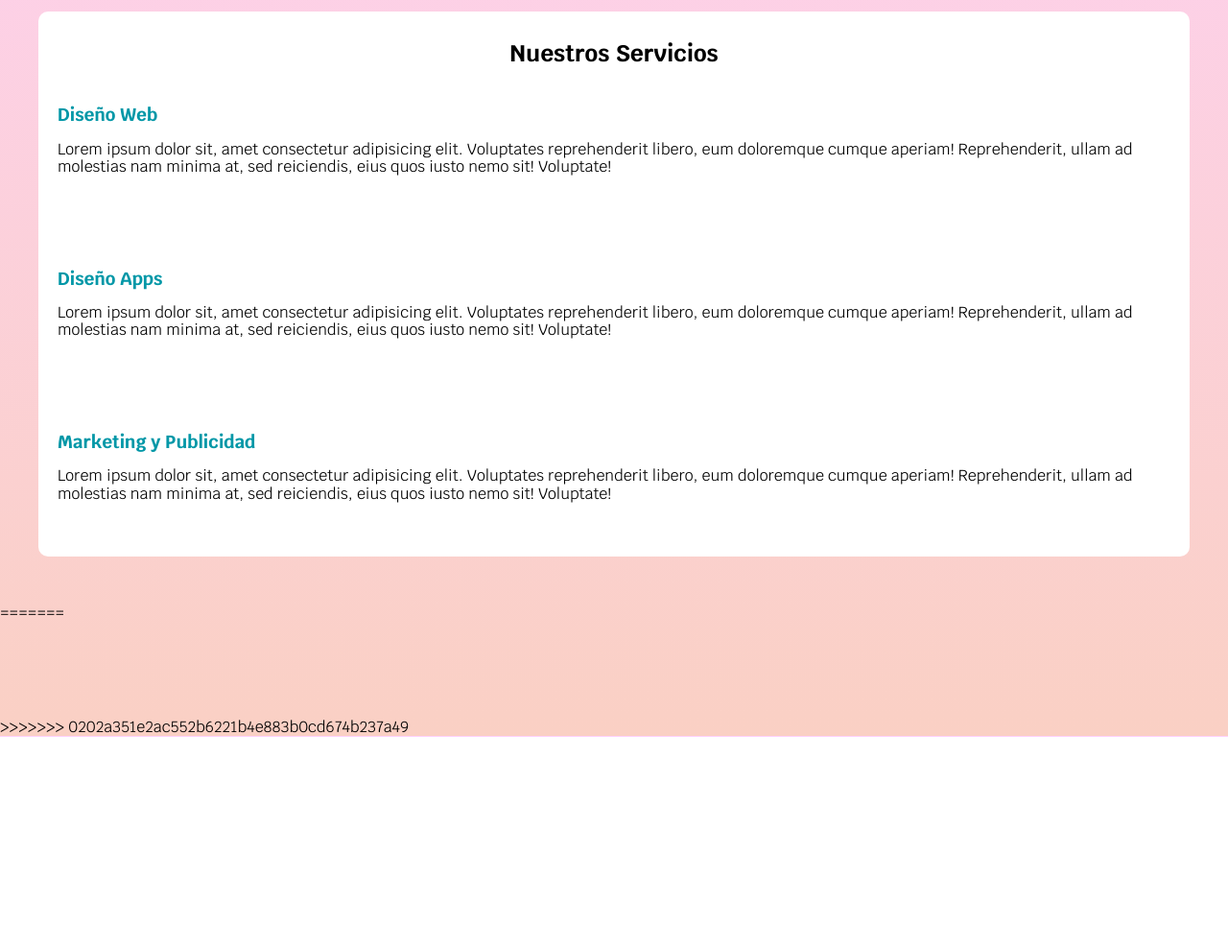
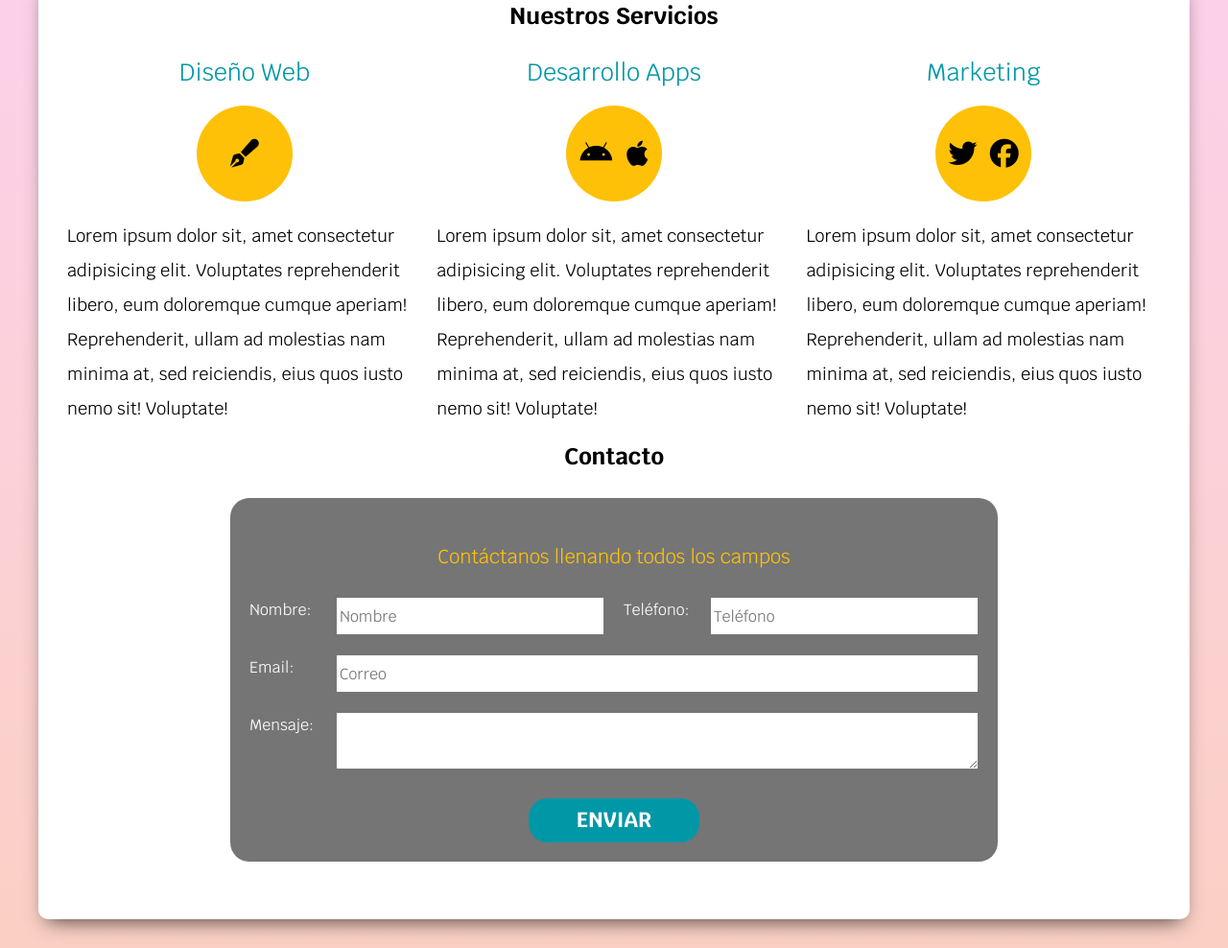
Before and after one commit to IGNACIOFC/Freelancer, a plain HTML site: page index.html in a window 1280 px wide. Shown: the part 572-1560 px from the top of the page at 96% size. Before the commit the page ends 1340 px from the top, so only its background shows below. Drawn offline with Linux system fonts and the light colour scheme.

Commit message:
Website finished

```diff
--- a/css/style.css
+++ b/css/style.css
@@ -2,6 +2,7 @@
     --primario: #ffc107;
     --secundario: #0097a7;
     --oscuro: #212121;
+    --gris: #757575;
 }
 
 html {
@@ -29,8 +30,20 @@ h3 {
     margin: 0;
 }
 
+h2,
+h3 {
+    text-align: center;
+}
+
 h3 {
     color: var(--secundario);
+    font-weight: 300;
+    font-size: 2.5rem;
+}
+
+p {
+    font-size: 1.8rem;
+    line-height: 2;
 }
 
 
@@ -118,31 +131,115 @@ h3 {
     font-weight: 700;
     font-size: 2.2rem;
     border-radius: 2rem;
+    border: none;
+}
+
+.boton:hover {
+    cursor: pointer;
 }
 
 
 /** Nuestros Servicios **/
 
-.servicios {
+.contenedor {
+    max-width: 1200px;
+    margin: 0 auto;
     background-color: white;
-    display: flex;
-    flex-direction: column;
-    align-items: center;
-    max-width: 1200px;
-    margin: 5rem auto;
+    padding: 3rem;
     border-radius: 1rem;
+    -webkit-box-shadow: 0px 10px 21px -9px rgba(0, 0, 0, 0.75);
+    -moz-box-shadow: 0px 10px 21px -9px rgba(0, 0, 0, 0.75);
+    box-shadow: 0px 10px 21px -9px rgba(0, 0, 0, 0.75);
+    margin-top: 3rem;
+    margin-bottom: 3rem;
+}
+
+.contenedor-servicios {
+    margin-top: 3rem;
 }
 
 @media (min-width: 768px) {
+    .contenedor-servicios {
+        display: flex;
+        justify-content: space-between;
+    }
     .servicio {
-        flex-direction: row;
+        flex: 0 0 calc(33.3% - 1rem);
     }
 }
 
-.servicios h2 {
-    padding-top: 3rem;
+.iconos {
+    width: 100px;
+    height: 100px;
+    border-radius: 50%;
+    background-color: var(--primario);
+    display: flex;
+    justify-content: space-evenly;
+    align-items: center;
+    margin: 0 auto;
+    margin-top: 2rem;
 }
 
-.servicio {
-    padding: 4rem 2rem;
+.iconos {
+    font-size: 3rem;
 }
+
+form {
+    background-color: var(--gris);
+    padding: 2rem;
+    border-radius: 2rem;
+    margin: 3rem;
+}
+
+form legend {
+    display: block;
+    text-align: center;
+    font-size: 2rem;
+    color: var(--primario);
+    margin: 3rem 0;
+}
+
+@media (min-width: 768px) {
+    form {
+        max-width: 800px;
+        margin: 3rem auto;
+    }
+    .contenedor-campos {
+        display: flex;
+        justify-content: space-between;
+        flex-wrap: wrap;
+    }
+    .campos {
+        flex: 0 0 calc(50% - 1rem);
+    }
+}
+
+.campos {
+    display: flex;
+    margin-bottom: 2rem;
+}
+
+.campos label {
+    flex: 0 0 90px;
+    padding-top: 0.5rem;
+    color: white;
+}
+
+.campos input {
+    flex: 1;
+    height: 4rem;
+}
+
+.campos textarea {
+    flex: 1;
+    height: 6rem;
+}
+
+.w-100 {
+    flex: 0 0 100%;
+}
+
+.enviar {
+    display: flex;
+    justify-content: center;
+}
--- a/index.html
+++ b/index.html
@@ -29,30 +29,64 @@
             <a href="#" class="boton">Contactar</a>
         </div>
     </div>
-
-<<<<<<< HEAD
+    <div class="contenedor">
         <main class="servicios">
             <h2>Nuestros Servicios</h2>
+            <div class="contenedor-servicios">
                 <div class="servicio">
                     <h3>Diseño Web</h3>
+                    <div class="iconos">
+                        <i class="fas fa-pen-fancy"></i>
+                    </div>
                     <p>Lorem ipsum dolor sit, amet consectetur adipisicing elit. Voluptates reprehenderit libero, eum doloremque cumque aperiam! Reprehenderit, ullam ad molestias nam minima at, sed reiciendis, eius quos iusto nemo sit! Voluptate!</p>
                 </div>
                 <div class="servicio">
-            <h3>Diseño Apps</h3>
+                    <h3>Desarrollo Apps</h3>
+                    <div class="iconos">
+                        <i class="fab fa-android"></i>
+                        <i class="fab fa-apple"></i>
+                    </div>
                     <p>Lorem ipsum dolor sit, amet consectetur adipisicing elit. Voluptates reprehenderit libero, eum doloremque cumque aperiam! Reprehenderit, ullam ad molestias nam minima at, sed reiciendis, eius quos iusto nemo sit! Voluptate!</p>
                 </div>
                 <div class="servicio">
-            <h3>Marketing y Publicidad</h3>
+                    <h3>Marketing</h3>
+                    <div class="iconos">
+                        <i class="fab fa-twitter"></i>
+                        <i class="fab fa-facebook"></i>
+                    </div>
                     <p>Lorem ipsum dolor sit, amet consectetur adipisicing elit. Voluptates reprehenderit libero, eum doloremque cumque aperiam! Reprehenderit, ullam ad molestias nam minima at, sed reiciendis, eius quos iusto nemo sit! Voluptate!</p>
                 </div>
+            </div>
         </main>
-=======
-    <div class="contenedor servicios">
-
+        <section id="contacto" class="contacto">
+            <h2>Contacto</h2>
+            <form action="#">
+                <legend>Contáctanos llenando todos los campos</legend>
+                <div class="contenedor-campos">
+                    <div class="campos">
+                        <label for="">Nombre:</label>
+                        <input type="text" name="nombre" placeholder="Nombre">
                     </div>
->>>>>>> 0202a351e2ac552b6221b4e883b0cd674b237a49
-
-
+                    <div class="campos">
+                        <label for="">Teléfono:</label>
+                        <input type="tel" name="nombre" placeholder="Teléfono">
+                    </div>
+                    <div class="campos w-100">
+                        <label for="">Email:</label>
+                        <input type="mail" name="nombre" placeholder="Correo">
+                    </div>
+                    <div class="campos w-100">
+                        <label for="">Mensaje:</label>
+                        <textarea name="" id="" cols="30" rows="10"></textarea>
+                    </div>
+                </div>
+                <!---contenedor-campos-->
+                <div class="enviar">
+                    <input type="submit" class="boton" value="Enviar">
+                </div>
+            </form>
+        </section>
+    </div>
 </body>
 
 </html>
```
Lines whose indentation alone changed are shown as unchanged.
